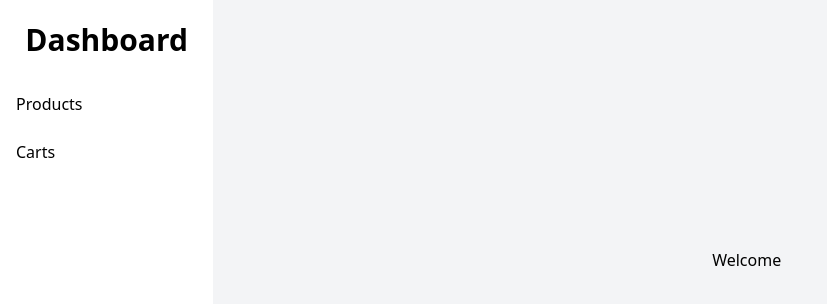
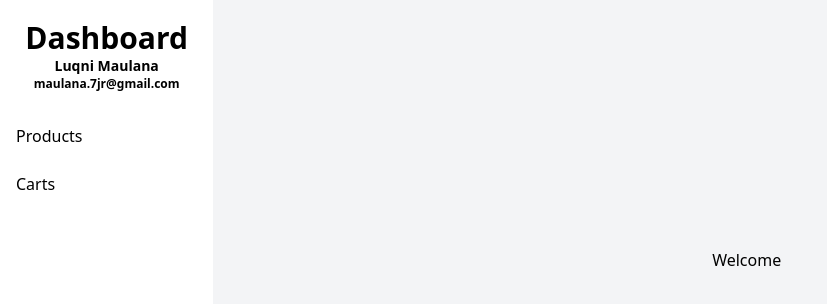
Before and after one commit to luqnimaula/deall-jobs-test, a Next.js app: page / in a window 1280 px wide. Shown: the top 304 px of the page, without its empty margins (0-827 px from the left). Built offline with nearby package versions, Linux system fonts and the light colour scheme.

Commit message:
update watermark

```diff
--- a/src/layouts/MainLayout.tsx
+++ b/src/layouts/MainLayout.tsx
@@ -41,8 +41,12 @@ const MainLayout: React.FC<Props> = ({ title, children }) => {
       <main>
         <div className='grid grid-cols-12 lg:min-h-[100vh]'>
           <div className='col-span-12 lg:col-span-3 xl:col-span-2'>
-            <Link href='/' className='flex h-[5rem]'>
-              <div className='text-3xl font-semibold m-auto'>Dashboard</div>
+            <Link href='/' className='flex h-[7rem]'>
+              <div className='m-auto text-center'>
+                <div className='text-3xl font-semibold'>Dashboard</div>
+                <div className='text-sm font-semibold'>Luqni Maulana</div>
+                <div className='text-xs font-semibold'>maulana.7jr@gmail.com</div>
+              </div>
             </Link>
             <div>
               {menus.map(({ title, href, active }, index) => (
```
